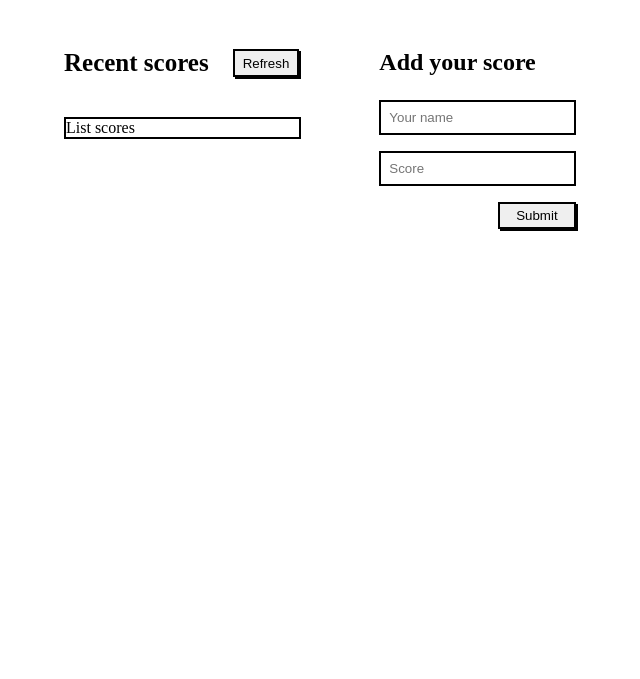
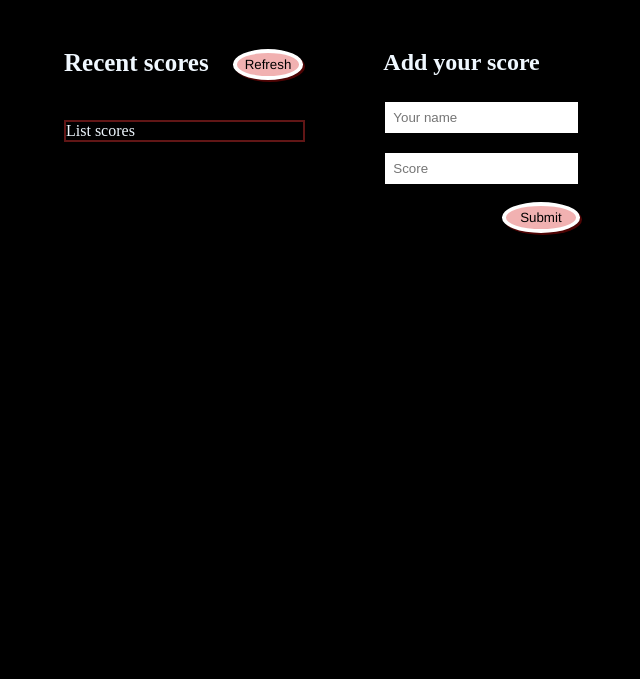
Before and after one commit to mdg0410/Leaderboard, a website built with webpack: page docs/index.html in a window 1280 px wide. Shown: the part 121-800 px from the top of the page, without its empty margins (0-640 px from the left). Built offline with nearby package versions, Linux system fonts and the light colour scheme; no server answers.

Commit message:
Add styles

```diff
--- a/src/styles.css
+++ b/src/styles.css
@@ -6,8 +6,14 @@ p {
   margin: 0;
 }
 
+body{
+  background-color: black;
+  color: aliceblue;
+}
+
 header {
   padding: 6vh 4vh;
+  color: rgb(91, 99, 103);
 }
 
 h1 {
@@ -37,16 +43,19 @@ h1 {
 }
 
 button {
-  box-shadow: 2px 2px black;
-  border: 2px solid black;
+  box-shadow: 2px 2px rgb(78, 4, 4);
+  border: 4px solid rgb(255, 255, 255);
   padding: 0.3em 0.6em;
+  background-color: rgb(241, 177, 177);
+  border-radius: 50%;
+  font-family: 'Franklin Gothic Medium', 'Arial Narrow', Arial, sans-serif;
 }
 
 #listScore {
   display: flex;
   flex-direction: column;
   width: 99%;
-  border: 2px solid black;
+  border: 2px solid rgb(97, 22, 22);
   padding: 0;
 }
 
@@ -67,6 +76,10 @@ button {
   border: 2px solid black;
 }
 
+input:focus{
+  background-color: rgb(210, 203, 222);
+}
+
 #submit {
   width: 40%;
   margin-left: auto;
```
Also changed, not shown: docs/main.js (+1 -1 lines).
